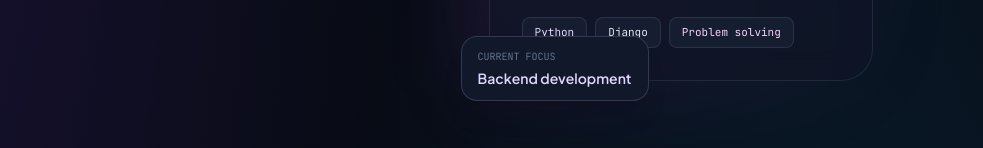
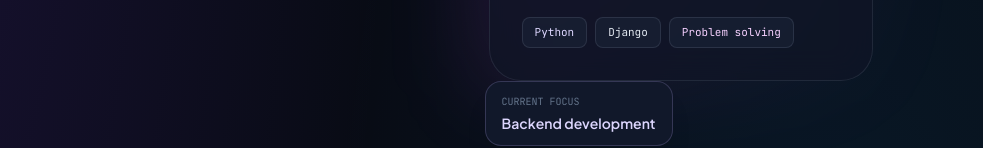
Before and after one commit to Ashagiri/ashagiri.github.io, a plain HTML site: page index.html in a window 1280 px wide. Shown: the part 665-813 px from the top of the page, 297-1280 px from the left. Drawn offline with nearby package versions, Linux system fonts and the light colour scheme.

Commit message:
Adjust positioning of the current focus section in index.html

```diff
--- a/index.html
+++ b/index.html
@@ -192,7 +192,7 @@
             </div>
           </div>
         </div>
-        <div class="absolute -bottom-5 -left-7 hidden rounded-2xl border border-violet-300/20 bg-[#11182a] px-4 py-3 shadow-xl sm:block">
+        <div class="absolute -bottom-13 -left-1 hidden rounded-2xl border border-violet-300/20 bg-[#11182a] px-4 py-3 shadow-xl sm:block">
           <p class="font-mono text-[10px] text-slate-500">CURRENT FOCUS</p>
           <p class="mt-1 text-sm font-semibold text-violet-200">Backend development</p>
         </div>
```
